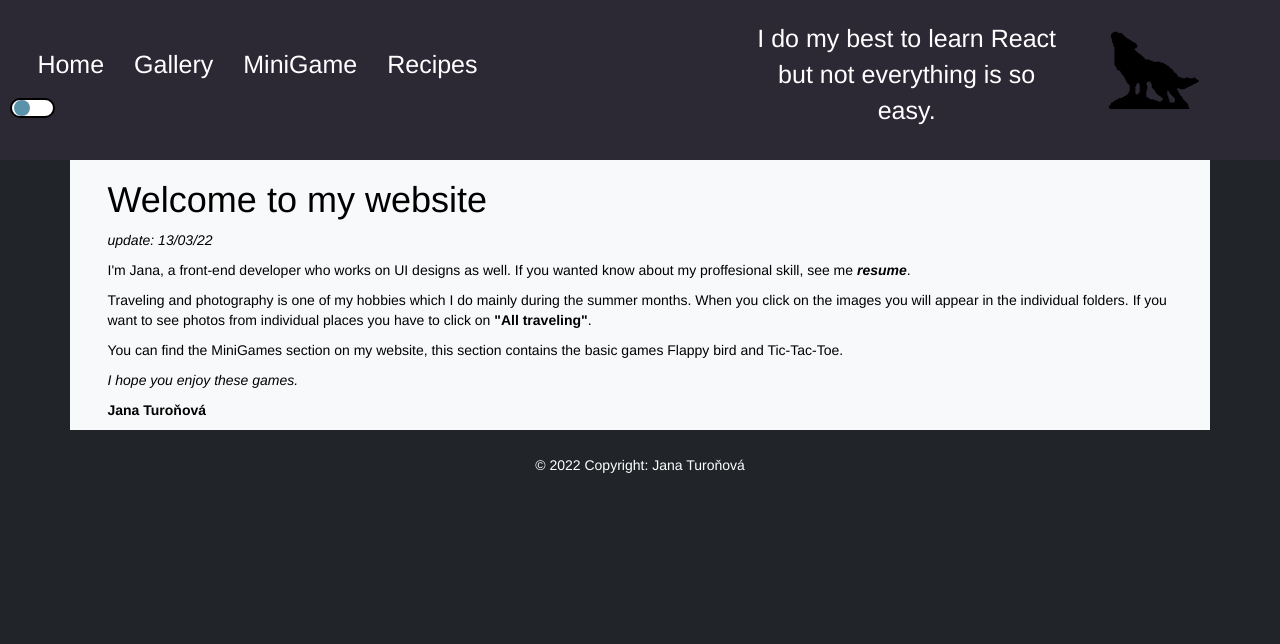
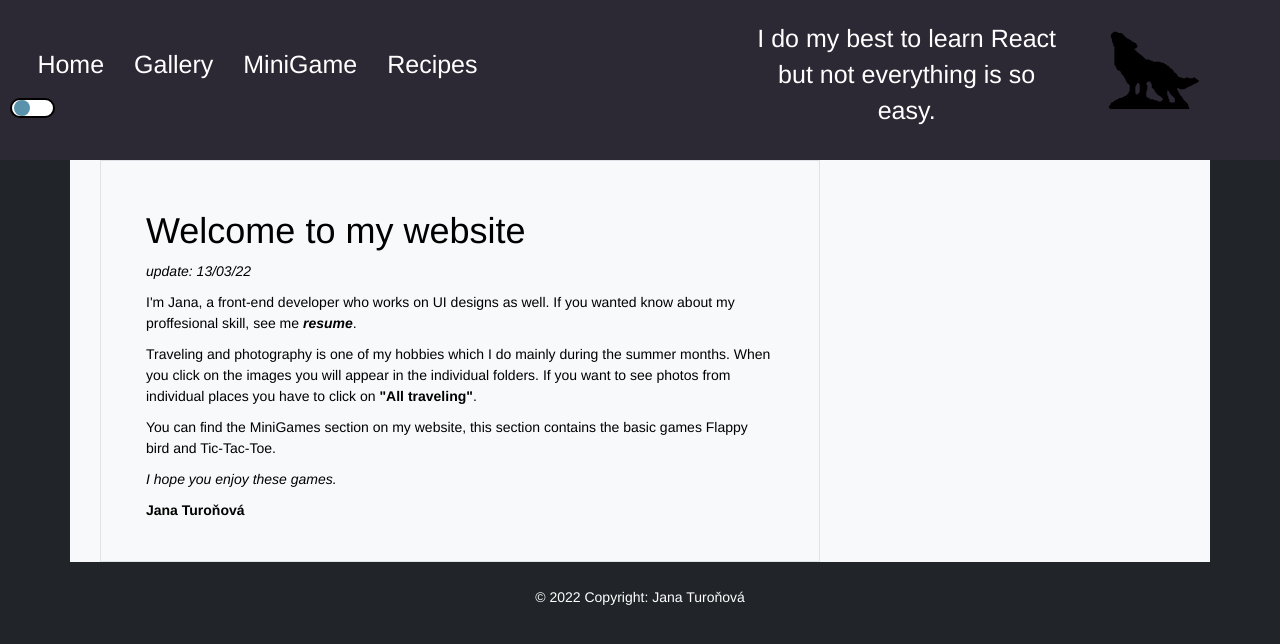
Before and after one commit to Amadikasun/react-diplomka, a React (Create React App) app: page /Gallery in a window 1280 px wide. Shown: the top 644 px of the page. Built offline with nearby package versions, Linux system fonts and the light colour scheme.

Commit message:
Update Gallery.tsx

```diff
--- a/src/pages/Gallery.tsx
+++ b/src/pages/Gallery.tsx
@@ -23,9 +23,13 @@ return (
 <Layout>
       <div className='container  w-100 bg-light'>
         <div className='col row  ps-5  bg-light  ' id='center-frame'>
-        <Markdown>
+        <div className='col-lg-8 border '>
+                    <div className='justify-content-center  p-5 lh-base'>
+                    <Markdown>
                         {post}
                     </Markdown>
+                    </div>
+                </div>
 {/*
     <section className='section'>
   <h2 className='h2'>Table of content</h2>
@@ -61,56 +65,7 @@ return (
   </Card.Body>
 </Card>
 </div>
-<div className='col p-3'  >
-<Card  style={{ width: '25rem' }}>
-  <Card.Img variant="top" src="https://previews.123rf.com/images/melnikof/melnikof1704/melnikof170400174/76760411-nature-spring-blooming-poppy-concept-close-up-on-massed-display-of-blooming-red-poppies-on-a-sunny-s.jpg" />
-  <Card.Body>
-    <Card.Title>Pernštejsnské jestřabí a okolí</Card.Title>
-    <Card.Text>
-      Fotky přírody a historických památek z Pernštejského jestřabí a blízkého okolí.
-    </Card.Text>
-    <Button variant="primary">Chci vidět víc</Button>
-  </Card.Body>
-</Card>
-</div>
-<div className='col p-3'  >
-<Card  style={{ width: '25rem' }}>
-  <Card.Img variant="top" src="https://previews.123rf.com/images/melnikof/melnikof1704/melnikof170400174/76760411-nature-spring-blooming-poppy-concept-close-up-on-massed-display-of-blooming-red-poppies-on-a-sunny-s.jpg" />
-  <Card.Body>
-    <Card.Title>Pernštejsnské jestřabí a okolí</Card.Title>
-    <Card.Text>
-      Fotky přírody a historických památek z Pernštejského jestřabí a blízkého okolí.
-    </Card.Text>
-    <Button variant="primary">Chci vidět víc</Button>
-  </Card.Body>
-</Card>
-</div>
-
-<div className='col p-3'  >
-<Card  style={{ width: '25rem' }}>
-  <Card.Img variant="top" src="https://previews.123rf.com/images/melnikof/melnikof1704/melnikof170400174/76760411-nature-spring-blooming-poppy-concept-close-up-on-massed-display-of-blooming-red-poppies-on-a-sunny-s.jpg" />
-  <Card.Body>
-    <Card.Title>Pernštejsnské jestřabí a okolí</Card.Title>
-    <Card.Text>
-      Fotky přírody a historických památek z Pernštejského jestřabí a blízkého okolí.
-    </Card.Text>
-    <Button variant="primary">Chci vidět víc</Button>
-  </Card.Body>
-</Card>
-</div>
-
-<div className='col p-3 w-50'  >
-<Card  style={{ width: '25rem' }}>
-  <Card.Img variant="top" src="https://previews.123rf.com/images/melnikof/melnikof1704/melnikof170400174/76760411-nature-spring-blooming-poppy-concept-close-up-on-massed-display-of-blooming-red-poppies-on-a-sunny-s.jpg" />
-  <Card.Body>
-    <Card.Title>Pernštejsnské jestřabí a okolí</Card.Title>
-    <Card.Text>
-      Fotky přírody a historických památek z Pernštejského jestřabí a blízkého okolí.
-    </Card.Text>
-    <Button variant="primary">Chci vidět víc</Button>
-  </Card.Body>
-</Card>
-</div> */}
+*/}
 
 
 
```
